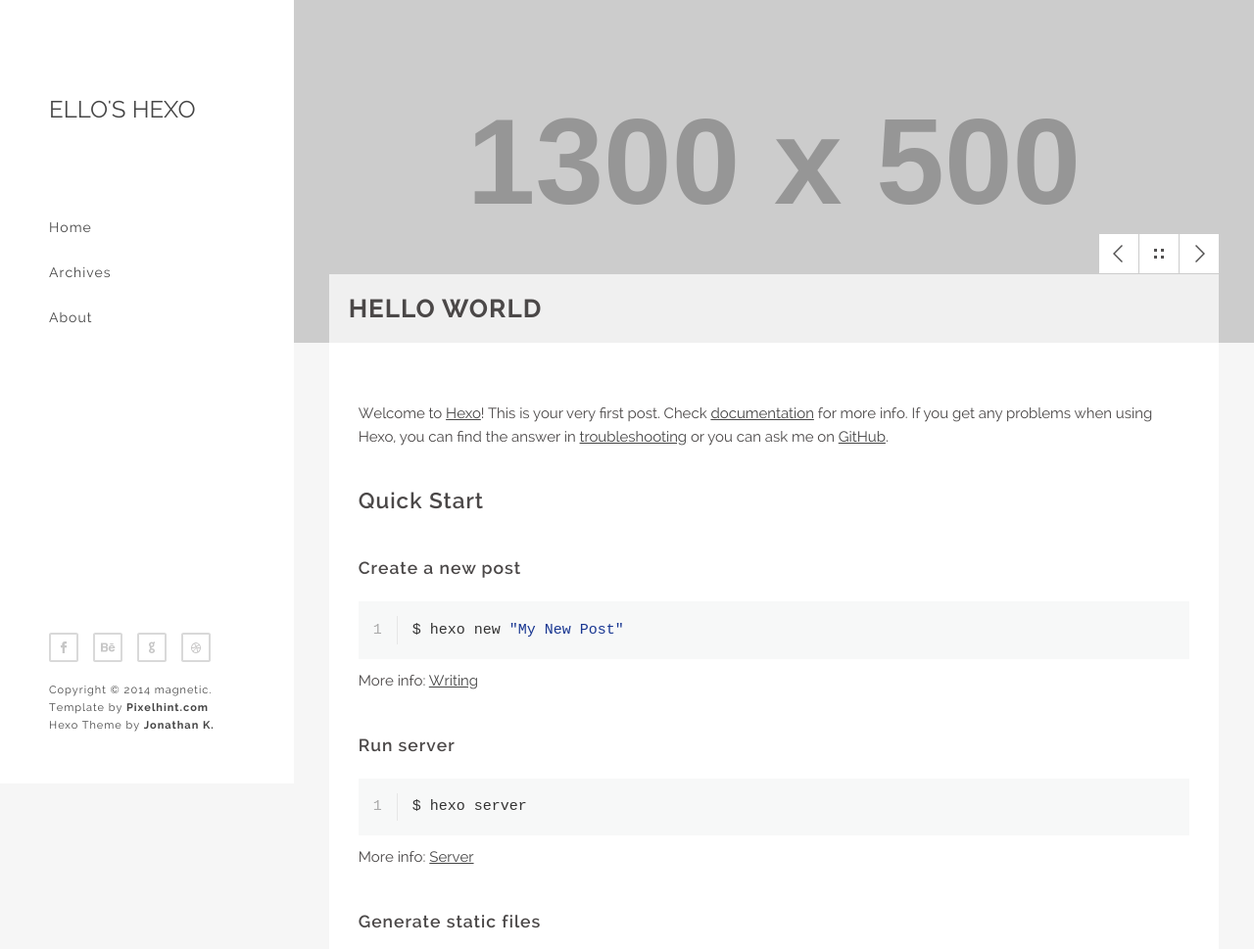
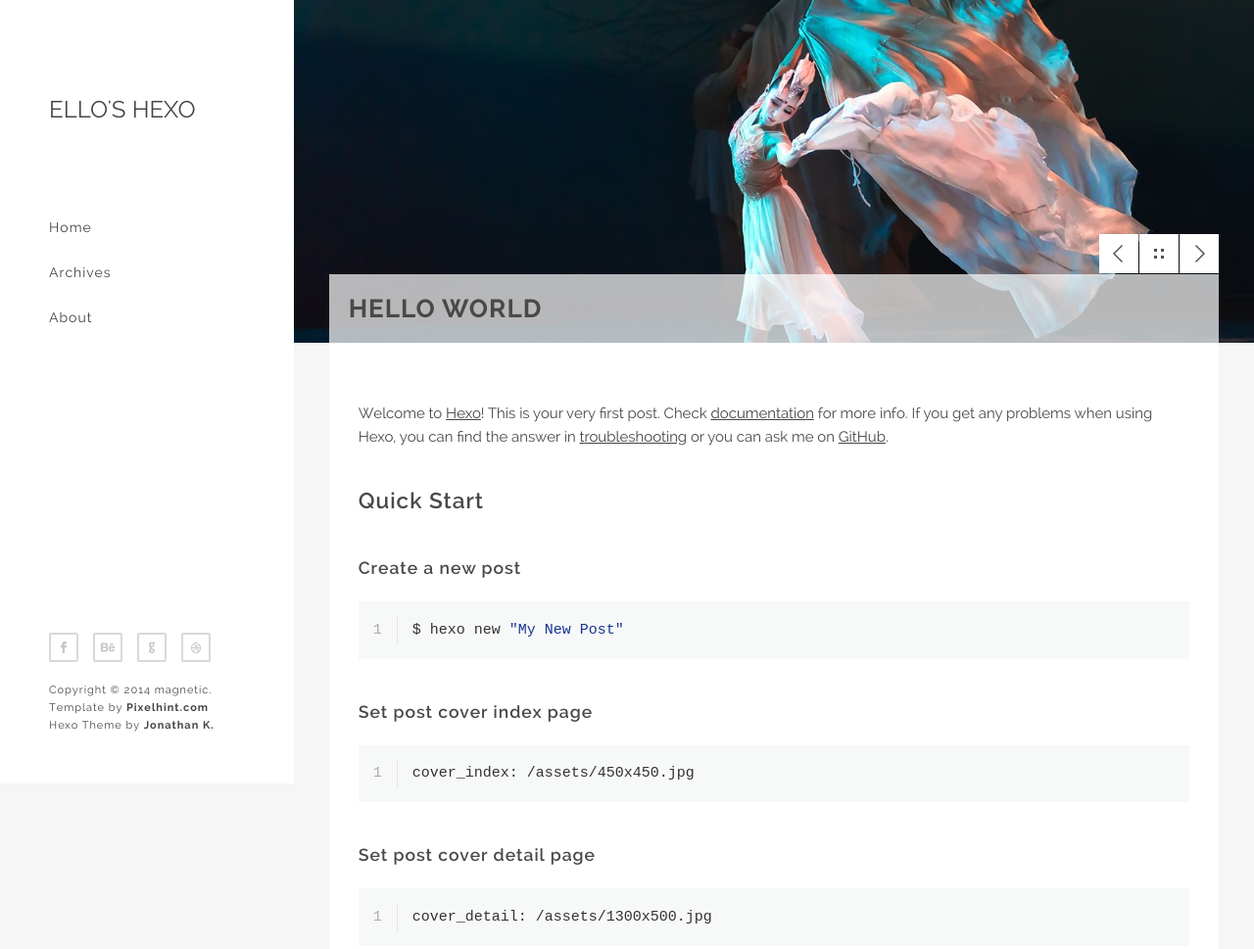
Before and after one commit to Antell/as, a plain HTML site: page 2019/11/05/hello-world/index.html in a window 1280 px wide. Shown: the top 969 px of the page at 98% size. Drawn offline with Linux system fonts and the light colour scheme; placeholder pictures from the web are drawn by us.

Commit message:
Site updated: 2019-11-06 10:28:11

```diff
--- a/2019/11/05/hello-world/index.html
+++ b/2019/11/05/hello-world/index.html
@@ -118,7 +118,7 @@
 <!-- Main Content -->
 <section class="main clearfix">
 
-    <section class="top" style="background: url('http://placehold.it/1300x500');">
+    <section class="top" style="background: url('/img/post/a1350x500.jpg');">
         <div class="wrapper content_header clearfix">
 
 
@@ -148,6 +148,10 @@
             <!-- Content -->
             <p>Welcome to <a href="https://hexo.io/" target="_blank" rel="noopener">Hexo</a>! This is your very first post. Check <a href="https://hexo.io/docs/" target="_blank" rel="noopener">documentation</a> for more info. If you get any problems when using Hexo, you can find the answer in <a href="https://hexo.io/docs/troubleshooting.html" target="_blank" rel="noopener">troubleshooting</a> or you can ask me on <a href="https://github.com/hexojs/hexo/issues" target="_blank" rel="noopener">GitHub</a>.</p>
 <h2 id="Quick-Start"><a href="#Quick-Start" class="headerlink" title="Quick Start"></a>Quick Start</h2><h3 id="Create-a-new-post"><a href="#Create-a-new-post" class="headerlink" title="Create a new post"></a>Create a new post</h3><figure class="highlight bash"><table><tr><td class="gutter"><pre><span class="line">1</span><br></pre></td><td class="code"><pre><span class="line">$ hexo new <span class="string">"My New Post"</span></span><br></pre></td></tr></table></figure>
+
+<h3 id="Set-post-cover-index-page"><a href="#Set-post-cover-index-page" class="headerlink" title="Set post cover index page"></a>Set post cover index page</h3><figure class="highlight bash"><table><tr><td class="gutter"><pre><span class="line">1</span><br></pre></td><td class="code"><pre><span class="line">cover_index: /assets/450x450.jpg</span><br></pre></td></tr></table></figure>
+
+<h3 id="Set-post-cover-detail-page"><a href="#Set-post-cover-detail-page" class="headerlink" title="Set post cover detail page"></a>Set post cover detail page</h3><figure class="highlight bash"><table><tr><td class="gutter"><pre><span class="line">1</span><br></pre></td><td class="code"><pre><span class="line">cover_detail: /assets/1300x500.jpg</span><br></pre></td></tr></table></figure>
 
 <p>More info: <a href="https://hexo.io/docs/writing.html" target="_blank" rel="noopener">Writing</a></p>
 <h3 id="Run-server"><a href="#Run-server" class="headerlink" title="Run server"></a>Run server</h3><figure class="highlight bash"><table><tr><td class="gutter"><pre><span class="line">1</span><br></pre></td><td class="code"><pre><span class="line">$ hexo server</span><br></pre></td></tr></table></figure>
```
Also changed, not shown: index.html (+1 -1 lines), img/post/a1350x500.jpg (added), img/post/a450x450.jpg (added).
